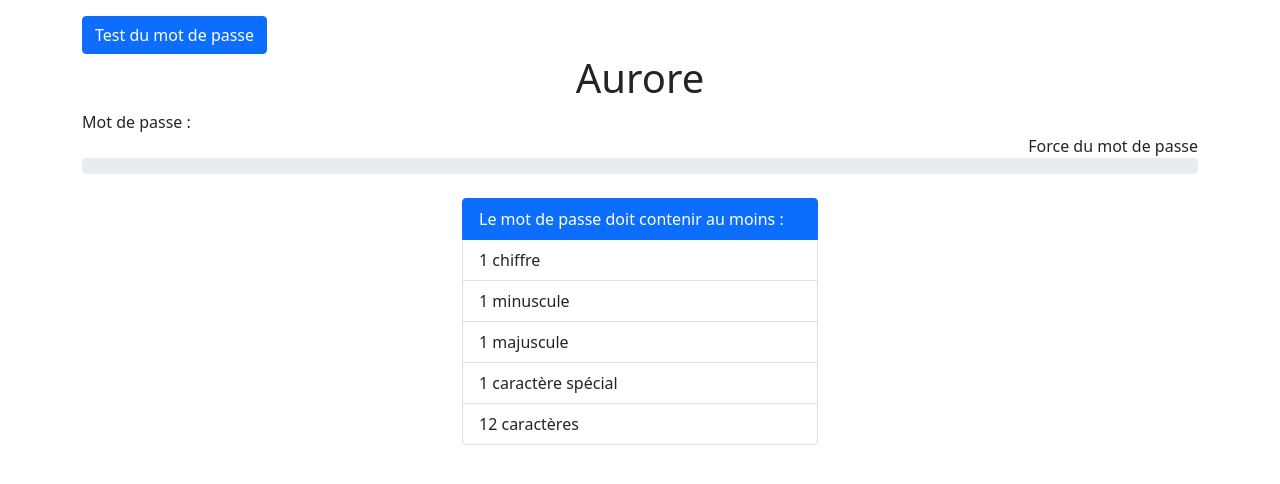
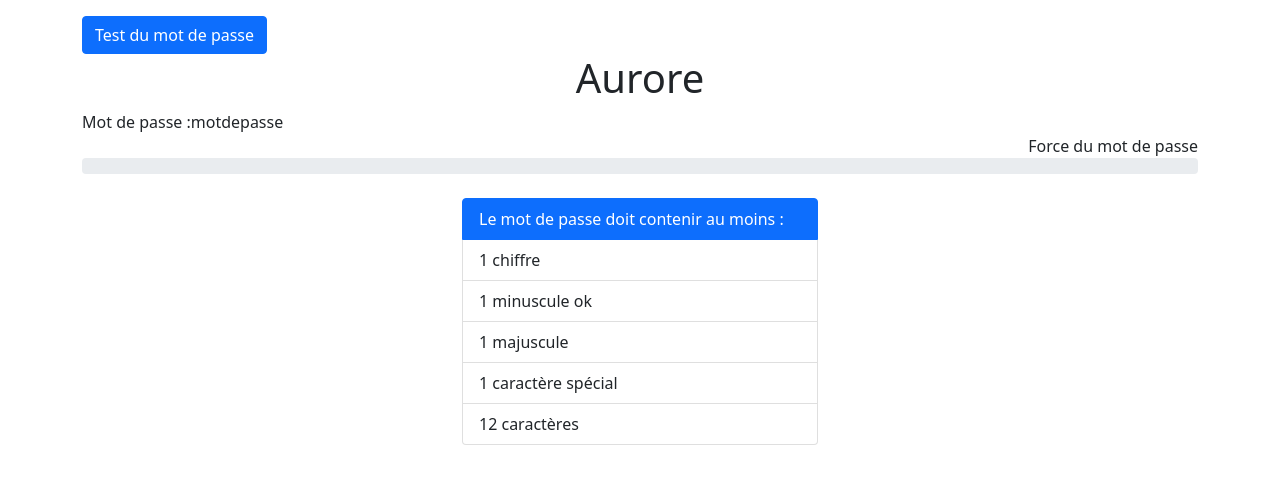
Before and after one commit to Aurore-Grimault/phpfunction, a PHP site: the page made by index.php in a window 1280 px wide. Shown: the top 484 px of the page. Run offline with PHP 8.4, Linux system fonts and the light colour scheme; some libraries are stand-ins or nearby versions.

Commit message:
mot de passe qui s'affiche

```diff
--- a/functions/aurore.php
+++ b/functions/aurore.php
@@ -6,36 +6,68 @@ function checkPassword($password) {
     echo '<div class="btn-group" role="group" aria-label="Basic example">
     <button type="button" class="btn btn-primary">Test du mot de passe</button> </div>';
     echo '<h1 class="text-center">Aurore</h1>';
-    echo 'Mot de passe : <br>';
+    echo 'Mot de passe :' .$password;
+    echo '<br>';
     echo '<div class="text-end">Force du mot de passe </div>';
     echo '<div class="progress">
     <div class="progress-bar progress-bar-striped progress-bar-animated" role="progressbar" aria-valuenow="0" aria-valuemin="0" aria-valuemax="100" style="width: 0%"></div>
   </div> <br>';
 
+    $number    = preg_match('@[0-9]@', $password);
+    $lowercase = preg_match('@[a-z]@', $password);
     $uppercase = preg_match('@[A-Z]@', $password);
-    $lowercase = preg_match('@[a-z]@', $password);
-    $number    = preg_match('@[0-9]@', $password);
-    $specialChars = preg_match('@[^\w]@', $password);
+    $specialChars = preg_match('@[$#.*]@', $password);
 
 if(!$uppercase || !$lowercase || !$number || !$specialChars || strlen($password) < 12) {
 
-  echo ' <div class =row>
+    echo ' <div class =row>
             <div class="col-4 mx-auto">
                 <ul class="list-group">
-                    <li class="list-group-item active" aria-current="true">Le mot de passe doit contenir au moins : </li>
-                    <li class="list-group-item">1 chiffre </li>
-                    <li class="list-group-item">1 minuscule </li>
-                    <li class="list-group-item">1 majuscule </li>
-                    <li class="list-group-item">1 caractère spécial </li>
-                    <li class="list-group-item">12 caractères </li>
-                </ul>
+                    <li class="list-group-item active" aria-current="true"> Le mot de passe doit contenir au moins : </li>';
+
+                    if (!$number) {
+                        echo '<li class="list-group-item"> 1 chiffre </li>';
+                    }
+                    else {
+                        echo '<li class="list-group-item"> 1 chiffre ok </li>';
+                    }
+
+                    if (!$lowercase) {
+                        echo '<li class="list-group-item"> 1 minuscule </li>';
+                    }
+                    else {
+                        echo '<li class="list-group-item"> 1 minuscule ok </li>';
+                    }
+
+                    if (!$uppercase) {
+                        echo '<li class="list-group-item"> 1 majuscule </li>';
+                    }
+                    else {
+                        echo '<li class="list-group-item"> 1 majuscule ok </li>';
+                    }
+
+                    if (!$specialChars) {
+                    echo '<li class="list-group-item"> 1 caractère spécial </li>';
+                    }
+                    else {
+                        echo '<li class="list-group-item"> 1 caractère spécial ok </li>';
+                    }
+
+                    if (strlen($password) < 12) {
+                        echo '<li class="list-group-item"> 12 caractères </li>';
+                    }
+                    else {
+                        echo '<li class="list-group-item"> 12 caractères ok </li>';
+                    }
+
+                echo '</ul>
             </div>
         </div>';
 
 } else {
 
-    echo 'Mot de passe valide. <br>
-     <div class="progress-bar progress-bar-striped progress-bar-animated bg-success" role="progressbar" style="width: 100%;" aria-valuenow="100" aria-valuemin="0" aria-valuemax="100"></div>';
+    echo '<div> Mot de passe valide. </div> <br>
+    <div class="progress-bar progress-bar-striped progress-bar-animated bg-success" role="progressbar" style="width: 100%;" aria-valuenow="100" aria-valuemin="0" aria-valuemax="100"></div>';
 }
 
 
```
